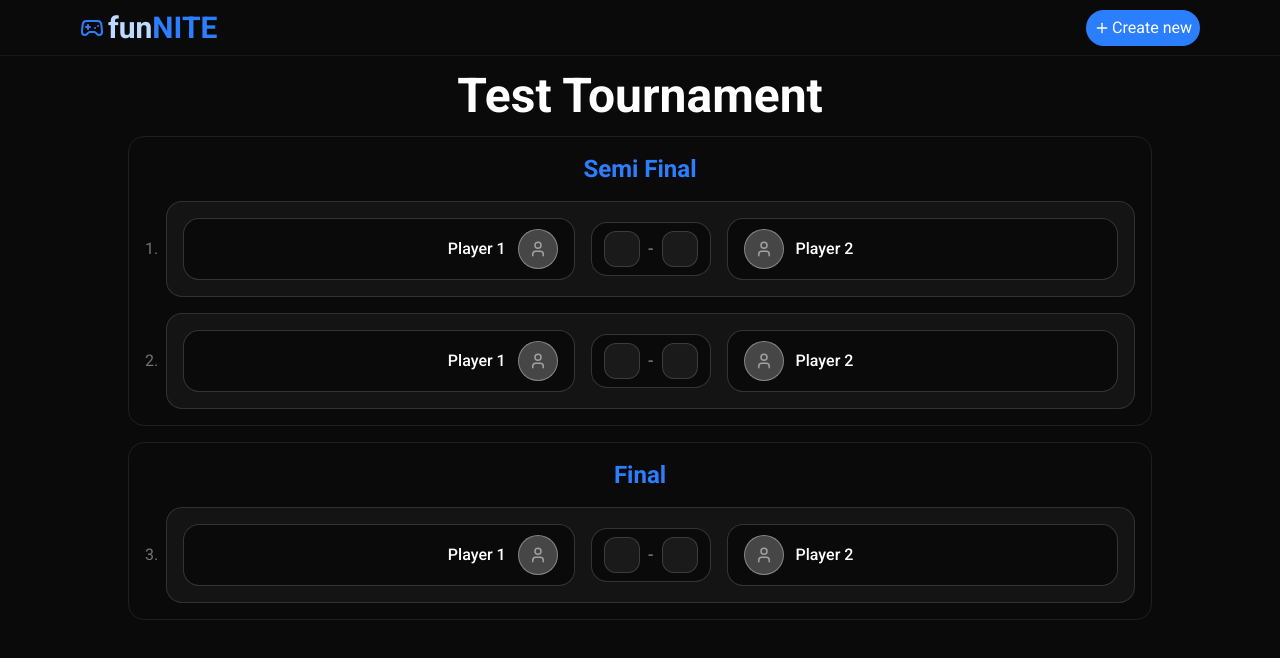
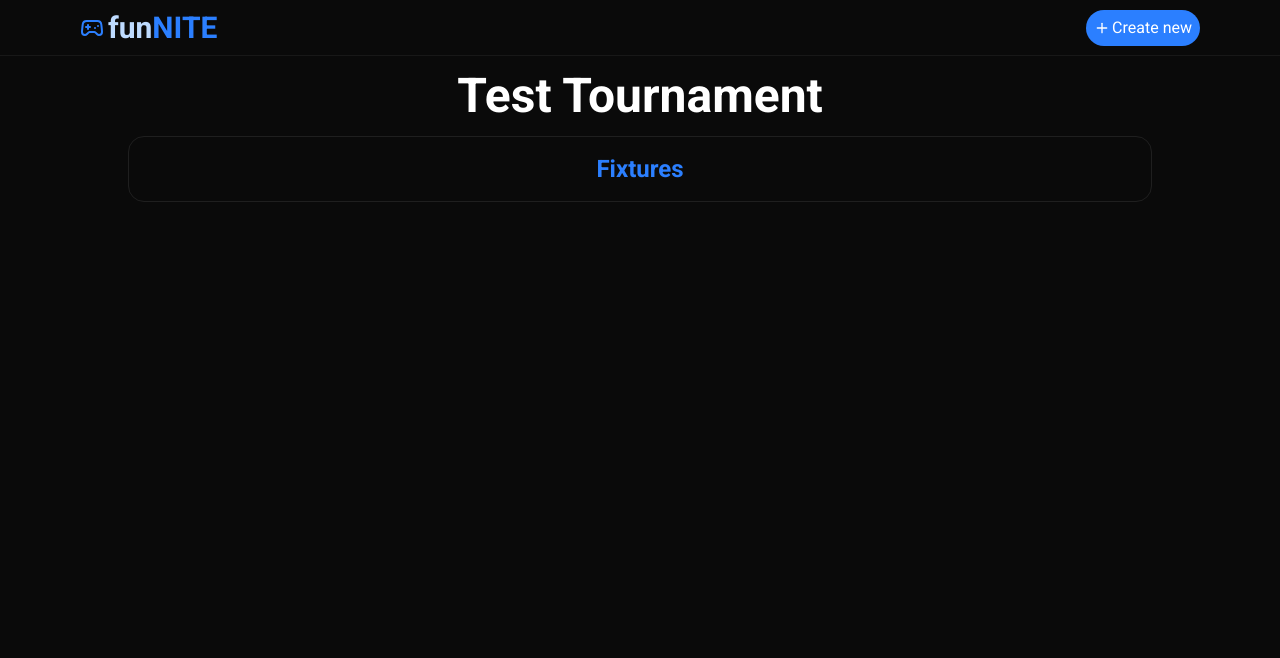
Before and after one commit to kaywizzy123/funNITE, a React (Vite) app: page /fixtures in a window 1280 px wide. Shown: the top 658 px of the page. Built offline with nearby package versions, Linux system fonts and the light colour scheme.

Commit message:
Added initial fixture generation

```diff
--- a/src/App.jsx
+++ b/src/App.jsx
@@ -14,10 +14,20 @@ export default function App() {
     { id: crypto.randomUUID(), name: "" },
     { id: crypto.randomUUID(), name: "" },
   ]);
+  const [pairs, setPairs] = useState([]);
 
   return (
     <AppContext.Provider
-      value={{ gameName, setGameName, err, setErr, players, setPlayers }}
+      value={{
+        gameName,
+        setGameName,
+        err,
+        setErr,
+        players,
+        setPlayers,
+        pairs,
+        setPairs,
+      }}
     >
       <div className="bg-neutral-950 w-full min-h-screen text-white flex flex-col">
         <Navbar />
--- a/src/components/FixtureCard.jsx
+++ b/src/components/FixtureCard.jsx
@@ -1,5 +1,4 @@
-import { useContext, useState } from "react";
-import { AppContext } from "../context/AppContext";
+import { useState } from "react";
 import { User } from "lucide-react";
 import { motion } from "motion/react";
 
@@ -12,12 +11,9 @@ const itemVariants = {
   },
 };
 
-export default function FixtureCard() {
-  const { gameName, setGameName, err, setErr, players, setPlayers } =
-    useContext(AppContext);
-
-  const [inputHome, setInputHome] = useState();
-  const [inputAway, setInputAway] = useState();
+export default function FixtureCard({ playerHome, playerAway }) {
+  const [inputHome, setInputHome] = useState("");
+  const [inputAway, setInputAway] = useState("");
 
   return (
     <motion.div
@@ -25,10 +21,21 @@ export default function FixtureCard() {
       className="flex flex-col sm:flex-row w-full gap-3 sm:gap-4 items-stretch sm:items-center bg-neutral-500/10 border border-neutral-500/30 rounded-2xl p-4 sm:p-4 transition-colors duration-300 hover:border-neutral-500/50"
     >
       <div className="flex flex-1 gap-3 items-center justify-center sm:justify-end bg-neutral-950 border border-neutral-500/40 rounded-2xl py-2.5 px-4">
-        <p className="order-2 sm:order-1 font-medium truncate">Player 1</p>
-        <div className="order-1 sm:order-2 flex shrink-0 justify-center items-center w-10 h-10 bg-neutral-300/30 border border-neutral-400/70 rounded-full">
-          <User className="text-neutral-400" size={18} />
-        </div>
+        {playerHome?.name === "Bye" ? (
+          <p className="order-2 sm:order-1 font-medium text-neutral-500 truncate">
+            {"-----------"}
+          </p>
+        ) : (
+          <p className="order-2 sm:order-1 font-medium truncate">
+            {playerHome?.name}
+          </p>
+        )}
+
+        {playerHome?.name !== "Bye" && (
+          <div className="order-1 sm:order-2 flex shrink-0 justify-center items-center w-10 h-10 bg-neutral-300/30 border border-neutral-400/70 rounded-full">
+            {playerHome?.avatar}
+          </div>
+        )}
       </div>
 
       <div className="flex justify-center items-center gap-2 shrink-0 self-center bg-neutral-950 border border-neutral-500/40 rounded-2xl py-2 px-3">
@@ -49,9 +56,9 @@ export default function FixtureCard() {
 
       <div className="flex flex-1 gap-3 items-center justify-center sm:justify-start bg-neutral-950 border border-neutral-500/40 rounded-2xl py-2.5 px-4">
         <div className="flex shrink-0 justify-center items-center w-10 h-10 bg-neutral-300/30 border border-neutral-400/70 rounded-full">
-          <User className="text-neutral-400" size={18} />
+          {playerAway?.avatar}
         </div>
-        <p className="font-medium truncate">Player 2</p>
+        <p className="font-medium truncate">{playerAway?.name}</p>
       </div>
     </motion.div>
   );
--- a/src/pages/Create.jsx
+++ b/src/pages/Create.jsx
@@ -1,9 +1,9 @@
 import { useContext, useEffect } from "react";
-import { ChevronDown, Plus } from "lucide-react";
+import { ChevronDown, Plus, User } from "lucide-react";
 import PlayerDetails from "../components/PlayerDetails";
-import { Link } from "react-router-dom";
 import { AnimatePresence, motion } from "motion/react";
 import { AppContext } from "../context/AppContext";
+import { Link } from "react-router-dom";
 
 const containerVariants = {
   hidden: { opacity: 0, scale: 0.9 },
@@ -28,7 +28,7 @@ const itemVariants = {
 };
 
 export default function Create() {
-  const { gameName, setGameName, err, setErr, players, setPlayers } =
+  const { gameName, setGameName, err, setErr, players, setPlayers, setPairs } =
     useContext(AppContext);
 
   useEffect(() => {
@@ -50,6 +50,29 @@ export default function Create() {
         },
       ];
     });
+  }
+
+  function generateFixtures(players) {
+    const shuffled = [...players];
+
+    if (shuffled.length % 2 === 1) {
+      shuffled.push({
+        id: crypto.randomUUID(),
+        name: "Bye",
+        avatar: <User />,
+      });
+    }
+
+    for (let i = shuffled.length - 1; i > 0; i--) {
+      const j = Math.floor(Math.random() * (i + 1));
+      [shuffled[i], shuffled[j]] = [shuffled[j], shuffled[i]];
+    }
+
+    const newPairs = [];
+    for (let i = 0; i < shuffled.length; i += 2) {
+      newPairs.push([shuffled[i], shuffled[i + 1]]);
+    }
+    setPairs(newPairs);
   }
 
   return (
@@ -191,6 +214,7 @@ export default function Create() {
           <motion.div layout variants={itemVariants}>
             <AnimatePresence>
               <Link
+                onClick={() => generateFixtures(players)}
                 to="/fixtures"
                 className="flex items-center justify-center gap-0.5 bg-blue-500 px-10 py-1.5 rounded-4xl transition-all duration-300 hover:scale-105 active:scale-95 text-2xl"
               >
--- a/src/pages/Fixtures.jsx
+++ b/src/pages/Fixtures.jsx
@@ -4,8 +4,7 @@ import { AppContext } from "../context/AppContext";
 import FixtureCard from "../components/FixtureCard";
 
 export default function Fixtures() {
-  const { gameName, setGameName, err, setErr, players, setPlayers } =
-    useContext(AppContext);
+  const { gameName, pairs } = useContext(AppContext);
 
   const containerVariants = {
     hidden: { opacity: 0, scale: 0.9 },
@@ -48,26 +47,16 @@ export default function Fixtures() {
             variants={itemVariants}
             className="w-full  border rounded-2xl border-neutral-500/20 flex flex-col gap-4 overflow-auto p-4"
           >
-            <p className="font-bold text-blue-500 text-2xl">Semi Final</p>
-            <div className="flex justify-center items-center gap-2">
-              <p className="text-neutral-500">1.</p>
-              <FixtureCard />
-            </div>
-            <div className="flex justify-center items-center gap-2">
-              <p className="text-neutral-500">2.</p>
-              <FixtureCard />
-            </div>
-          </motion.div>
-
-          <motion.div
-            variants={itemVariants}
-            className="w-full border rounded-2xl border-neutral-500/20 flex flex-col gap-4 overflow-auto p-4"
-          >
-            <p className="font-bold text-blue-500 text-2xl">Final</p>
-            <div className="flex justify-center items-center gap-2">
-              <p className="text-neutral-500">3.</p>
-              <FixtureCard />
-            </div>
+            <p className="font-bold text-blue-500 text-2xl">Fixtures</p>
+            {pairs.map(([playerHome, playerAway], index) => (
+              <div
+                key={playerHome.id}
+                className="flex justify-center items-center gap-2"
+              >
+                <p className="text-neutral-500">{index + 1}.</p>
+                <FixtureCard playerHome={playerHome} playerAway={playerAway} />
+              </div>
+            ))}
           </motion.div>
         </motion.div>
       </AnimatePresence>
```
